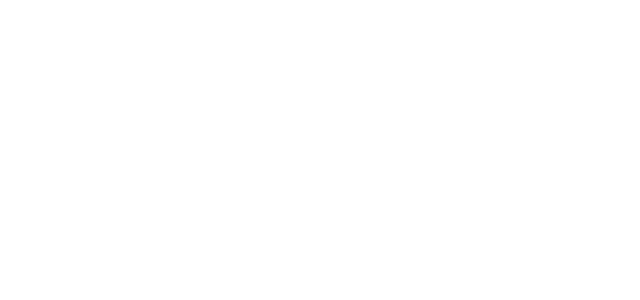
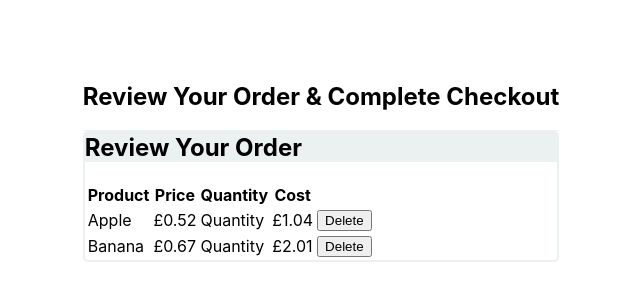
Before and after one commit to JosBogan/CodeTest, a React (Create React App) app: page / in a window 1280 px wide. Shown: the part 238-538 px from the top of the page, without its empty margins (319-959 px from the left). Built offline with nearby package versions, Linux system fonts and the light colour scheme.

Commit message:
added core order componenets and order table

```diff
--- a/src/App.css
+++ b/src/App.css
@@ -1,38 +1,27 @@
-/* .App {
-  text-align: center;
+.page_container {
+  height: 100vh;
+  width: 100vw;
+  display: flex;
+  justify-content: center;
+  align-items: center;
 }
 
-.App-logo {
-  height: 40vmin;
-  pointer-events: none;
+.basket_container {
+
 }
 
-@media (prefers-reduced-motion: no-preference) {
-  .App-logo {
-    animation: App-logo-spin infinite 20s linear;
-  }
+.line_break {
+  width: 100%;
+  height: 1px;
+  background-color: #ebf0f1;
 }
 
-.App-header {
-  background-color: #282c34;
-  min-height: 100vh;
-  display: flex;
-  flex-direction: column;
-  align-items: center;
-  justify-content: center;
-  font-size: calc(10px + 2vmin);
-  color: white;
+.order_container {
+  border: 2px solid #ebf0f1;
+  border-radius: 5px;
 }
 
-.App-link {
-  color: #61dafb;
+.order_header {
+  background-color: #ebf0f1;
+  margin-top: 0px;
 }
-
-@keyframes App-logo-spin {
-  from {
-    transform: rotate(0deg);
-  }
-  to {
-    transform: rotate(360deg);
-  }
-} */
--- a/src/App.js
+++ b/src/App.js
@@ -1,9 +1,17 @@
+import React from 'react'
+
 import './App.css'
 
-function App() {
+import BasketHeader from './components/BasketHeader'
+import OrderTable from './components/OrderTable'
+
+const App = () => {
   return (
-    <section>
-
+    <section className="page_container">
+      <div className="basket_container">
+      <BasketHeader />
+      <OrderTable />
+      </div>
     </section>
   )
 }
--- /dev/null
+++ b/src/components/BasketHeader.js
@@ -0,0 +1,12 @@
+import React from 'react'
+
+const BasketHeader = () => {
+  return (
+    <div>
+      <h1>Review Your Order & Complete Checkout</h1>
+      <div className="line_break"></div>
+    </div>
+  )
+}
+
+export default BasketHeader
--- /dev/null
+++ b/src/components/OrderTable.js
@@ -0,0 +1,47 @@
+import React, { useState } from 'react'
+
+import OrderTableDelete from './OrderTableDelete'
+import OrderTableQuantity from './OrderTableQuantity'
+
+const OrderTable = () => {
+
+  const [products, setProducts] = useState([
+    {
+      name: 'Apple',
+      price: 0.52,
+      quantity: 2
+    },
+    {
+      name: 'Banana',
+      price: 0.67,
+      quantity: 3
+    }
+  ])
+
+  return (
+    <div className="order_container">
+      <h2 className="order_header">Review Your Order</h2>
+    <table>
+      <tr>
+        <th>Product</th>
+        <th>Price</th>
+        <th>Quantity</th>
+        <th>Cost</th>
+      </tr>
+      {products.map(product => (
+        <tr>
+          <td>{product.name}</td>
+          <td>£{product.price}</td>
+          <td><OrderTableQuantity /></td>
+          <td>£{(product.price * product.quantity).toFixed(2)}</td>
+          <td><OrderTableDelete /></td>
+        </tr>
+      ))}
+
+    </table>
+    </div>
+  )
+}
+
+
+export default OrderTable
--- /dev/null
+++ b/src/components/OrderTableDelete.js
@@ -0,0 +1,10 @@
+import React from 'react'
+
+
+const OrderTableDelete = () => {
+  return (
+    <button>Delete</button>
+  )
+}
+
+export default OrderTableDelete
--- /dev/null
+++ b/src/components/OrderTableQuantity.js
@@ -0,0 +1,10 @@
+import React from 'react'
+
+
+const OrderTableQuantity = () => {
+  return (
+    <div>Quantity</div>
+  )
+}
+
+export default OrderTableQuantity
```
